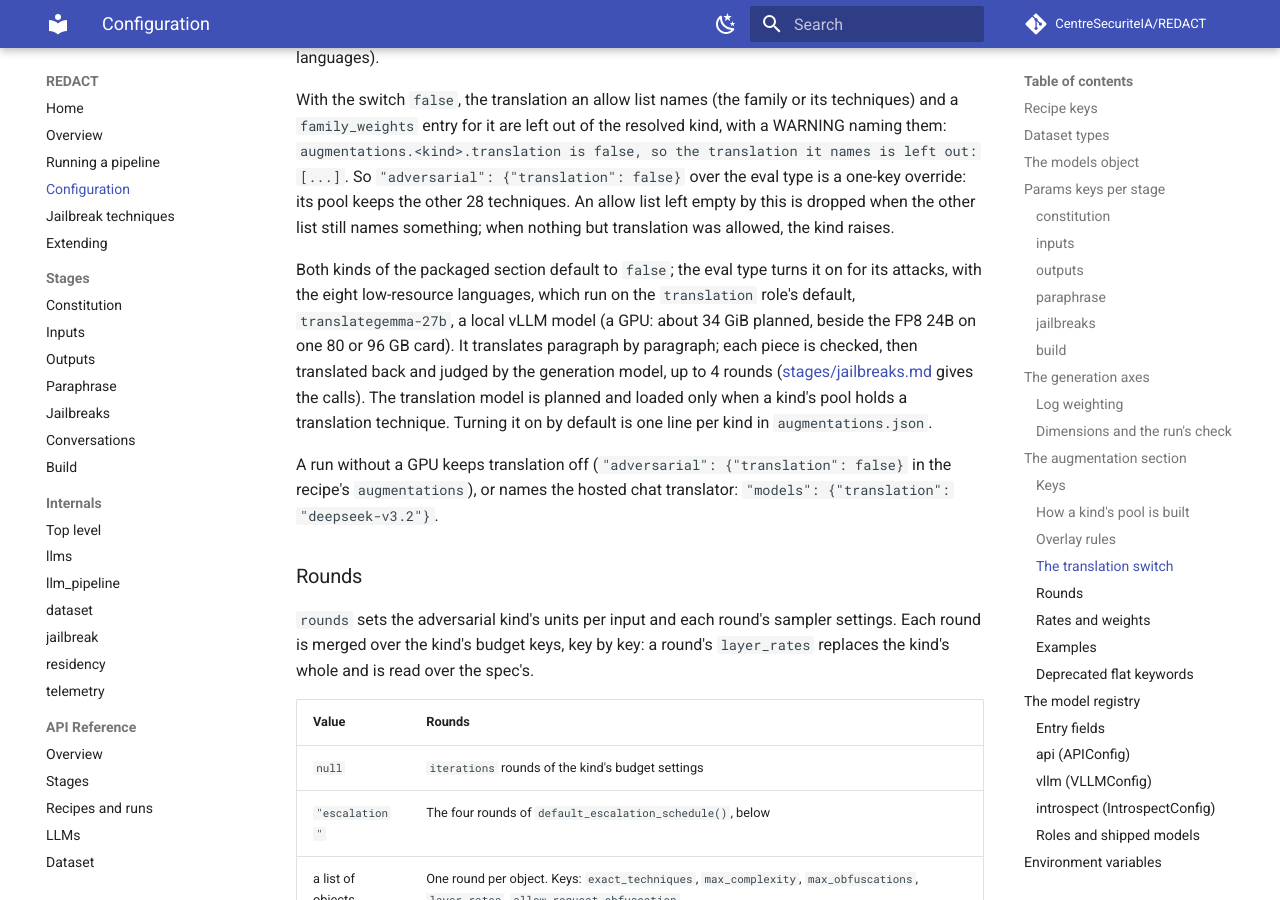
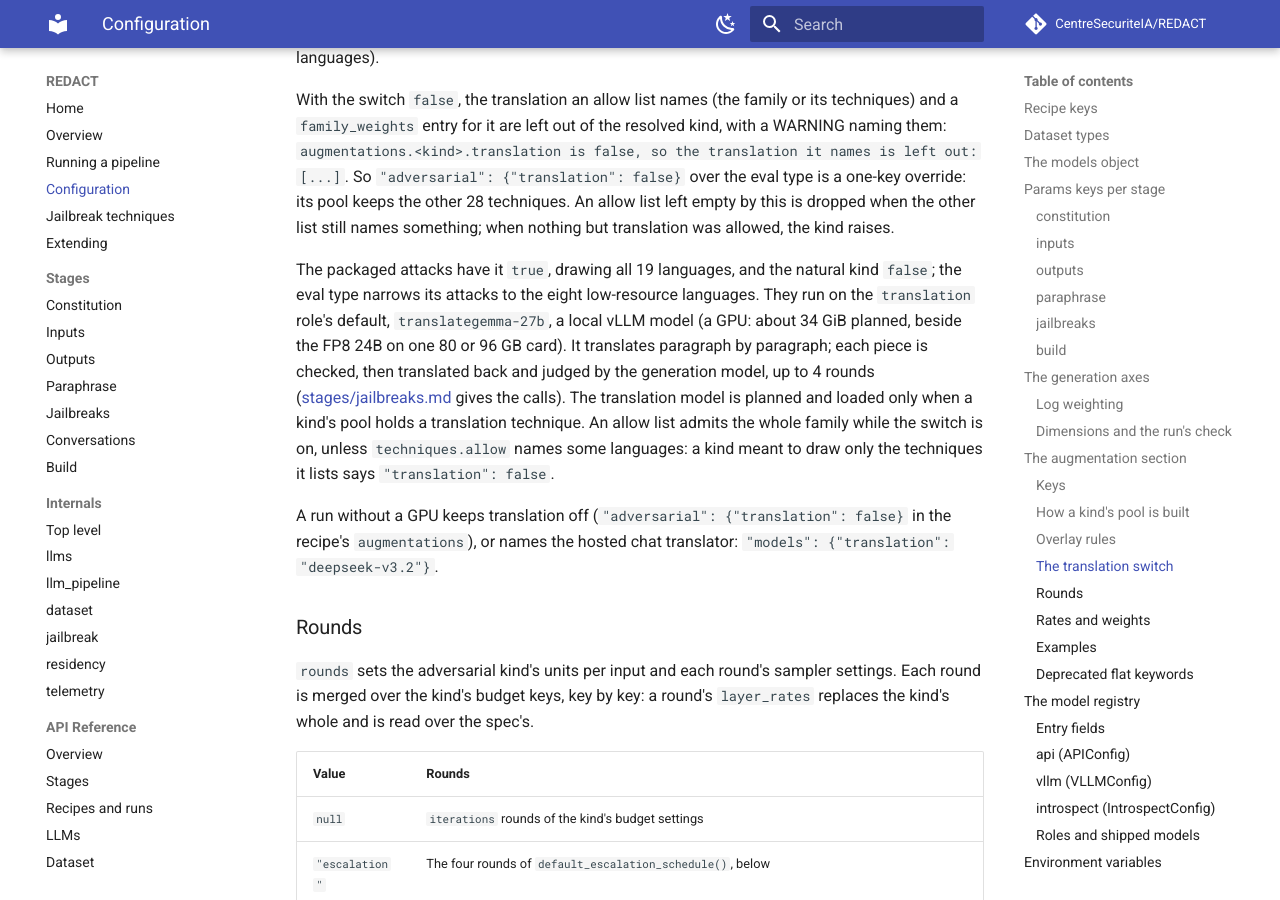
Before and after one commit to CentreSecuriteIA/REDACT, an MkDocs documentation site: the page built from docs/configuration.md, in a window 1280 px wide and 900 px high, scrolled down 14140 px. Built offline with MkDocs 1.6.1 and Material for MkDocs 9.7.7, drawn with Linux system fonts in a browser that asks for light colours; comment, search, counter and statistics services are not loaded; some of the changed text lies outside the part shown.

Commit message:
Switch translation on in the packaged attacks, served by the local translator (merge only after the GPU check passes)
The packaged adversarial kind draws all 19 languages on
translategemma-27b; the natural kind stays off. The training example no
longer switches it off, so both example recipes plan the translator. Tests
that meant a pool of only their listed techniques now say "translation":
false, as an allow list admits the whole family while the switch is on;
those that pinned the default flip. No fixture changes: the stage and build
snapshots pin their own pools.

Co-Authored-By: Claude Opus 5.5 <noreply@anthropic.com>

```diff
--- a/docs/configuration.md
+++ b/docs/configuration.md
@@ -327,7 +327,7 @@ Both kinds:
 | Key | Type | Default | Meaning |
 |---|---|---|---|
 | `entry_types` | list or `null` | `null` | Augment only inputs of these entry types; `null` for all. A kind whose entry types match no input logs a WARNING and writes nothing |
-| `translation` | bool | `false`; `true` in the eval type's adversarial kind | Whether the kind draws the `translation` family. The family lists do not change it; `layers.deny`, `techniques.deny` and `pure_only` still apply |
+| `translation` | bool | `true` in the adversarial kind, `false` in the natural one | Whether the kind draws the `translation` family. The family lists do not change it; `layers.deny`, `techniques.deny` and `pure_only` still apply |
 | `layers` | `{"deny": [...]}` | `{"deny": []}` | Layers left out |
 | `families` | `{"allow": [...] or null, "deny": [...]}` | adversarial: `{"allow": null, "deny": []}`; natural: the natural families | Families admitted and removed |
 | `techniques` | `{"allow": [...] or null, "deny": [...]}` | adversarial: `{"allow": null, "deny": []}`; natural: three techniques allowed, three denied | Techniques admitted and removed |
@@ -411,16 +411,18 @@ type is a one-key override: its pool keeps the other 28 techniques. An allow
 list left empty by this is dropped when the other list still names
 something; when nothing but translation was allowed, the kind raises.
 
-Both kinds of the packaged section default to `false`; the eval type turns
-it on for its attacks, with the eight low-resource languages, which run on
-the `translation` role's default, `translategemma-27b`, a local vLLM model
+The packaged attacks have it `true`, drawing all 19 languages, and the
+natural kind `false`; the eval type narrows its attacks to the eight
+low-resource languages. They run on the `translation` role's default,
+`translategemma-27b`, a local vLLM model
 (a GPU: about 34 GiB planned, beside the FP8 24B on one 80 or 96 GB card).
 It translates paragraph by paragraph; each piece is checked, then translated
 back and judged by the generation model, up to 4 rounds
 ([stages/jailbreaks.md](stages/jailbreaks.md#models) gives the calls). The
 translation model is planned and loaded only when a kind's pool holds a
-translation technique. Turning it on by default is one line per kind in
-`augmentations.json`.
+translation technique. An allow list admits the whole family while the switch
+is on, unless `techniques.allow` names some languages: a kind meant to draw
+only the techniques it lists says `"translation": false`.
 
 A run without a GPU keeps translation off (`"adversarial": {"translation":
 false}` in the recipe's `augmentations`), or names the hosted chat
```
Also changed, not shown: CLAUDE.md (+1 -1 lines), docs/running.md (+1 -1 lines), docs/stages/jailbreaks.md (+2 -2 lines), 6 other files.
